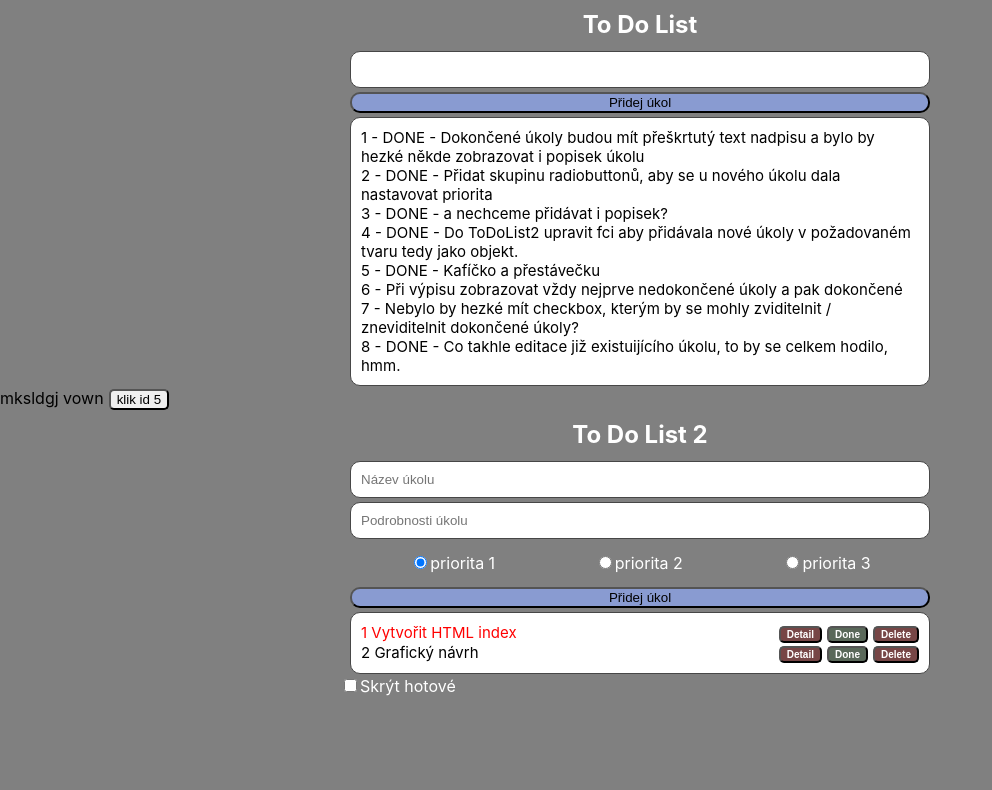
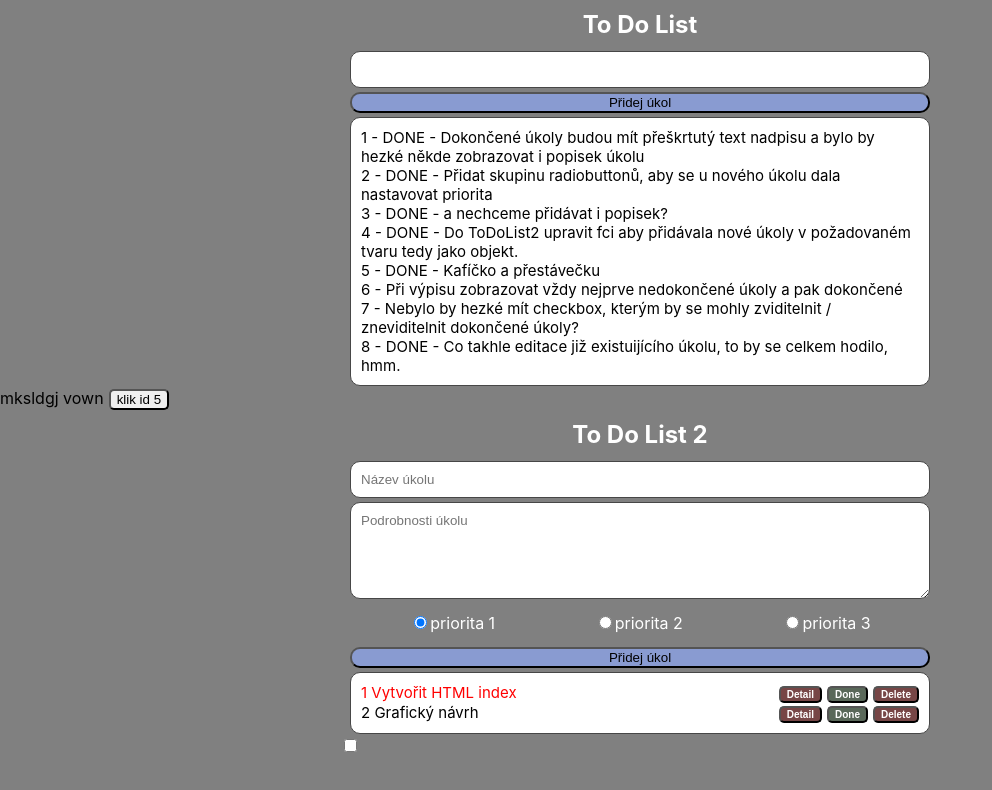
Before and after one commit to Liborias/statistikaRustuTravy, a React (Create React App) app: page / in a window 1280 px wide. Shown: the top 790 px of the page, without its empty margins (0-992 px from the left). Built offline with nearby package versions, Linux system fonts and the light colour scheme.

Commit message:
jdeme do vod neznámých

```diff
--- a/public/style.css
+++ b/public/style.css
@@ -59,6 +59,7 @@ button {
   border-radius: 10px;
   margin: 2px 10px;
   padding: 10px;
+  font-family: sans-serif;
 }
 .taskRow {
   display: flex;
--- a/src/ToDoList2/ToDoList2.js
+++ b/src/ToDoList2/ToDoList2.js
@@ -36,13 +36,18 @@ class ToDoList2 extends React.Component {
     showModalData: undefined,
     filtredTasks: [],
     doneTasks: [],
-    checkBoxDone: undefined
+    checkBoxDone: false
   };
 
-  renderTask = () => {
+  renderFiltered = () => {
     const { tasks } = this.state;
     const filtredTasks = tasks.filter(x => x.isDone !== true);
-    const vysledneDivy = filtredTasks.map(x => (
+    return this.renderTask(filtredTasks);
+  };
+
+  renderTask = (arrayToRender = []) => {
+    /*šlo by vynechat konstantu a rovnou vypsat return a většinou se to tak dělá: return arrayToRender.map(x => (...*/
+    const vysledneDivy = arrayToRender.map(x => (
       <div
         className={`task priority${x.priority} ${x.isDone ? "done" : ""}`}
         key={x.id}
@@ -143,11 +148,11 @@ class ToDoList2 extends React.Component {
             onChange={e => this.setState({ inputValue: e.target.value })} //e se používá, protože tím písmenem začíná event (je to ustálené), target je označní vstupu (input) a value je jeden z atributů inputu
             value={inputValue}
           />
-          <input
+          <textarea
             placeholder="Podrobnosti úkolu"
             className="textField"
-            type="text"
-            onChange={e => this.setState({ podrobnosti: e.target.value })} //e se používá, protože tím písmenem začíná event (je to ustálené), target je označní vstupu (input) a value je jeden z atributů inputu
+            rows={5}
+            onChange={e => this.setState({ podrobnosti: e.target.value })}
             value={podrobnosti}
           />
           <div className="priorityField">
@@ -189,15 +194,29 @@ class ToDoList2 extends React.Component {
           >
             Přidej úkol
           </button>
-          <div className="tasksList">{this.renderTask()}</div>
+          <div className="tasksList">{this.renderFiltered()}</div>
           <div>
+            <input
+              type="checkbox"
+              checked={this.state.checkBoxDone}
+              onChange={e => this.setState({ checkBoxDone: e.target.checked })}
+            />
+            {/*<input type="checkbox" defaultChecked={this.state.chkbox} onChange={this.handleChangeChk} /> */}
+            {/*<label htmlFor="filled-in-box">Skrýt aktivní</label>
             <input
               type="checkbox"
               className="filed-in"
               id="filled-in-box"
-              onChange={e => this.setState({ heckBoxDone: true })}
+              onChange={e => this.setState({ checkBoxDone: true })}
             />
-            <label htmlFor="filled-in-box">Skrýt hotové</label>
+            <label htmlFor="filled-in-box">Ukaž vše</label>
+            <input
+              type="checkbox"
+              className="filed-in"
+              id="filled-in-box"
+              onChange={e => this.setState({ checkBoxDone: true })}
+            />
+    <label htmlFor="filled-in-box">Skrýt hotové</label>*/}
           </div>
         </div>
 
```
Also changed, not shown: Poznámky k výuce react/zápis react.txt.
